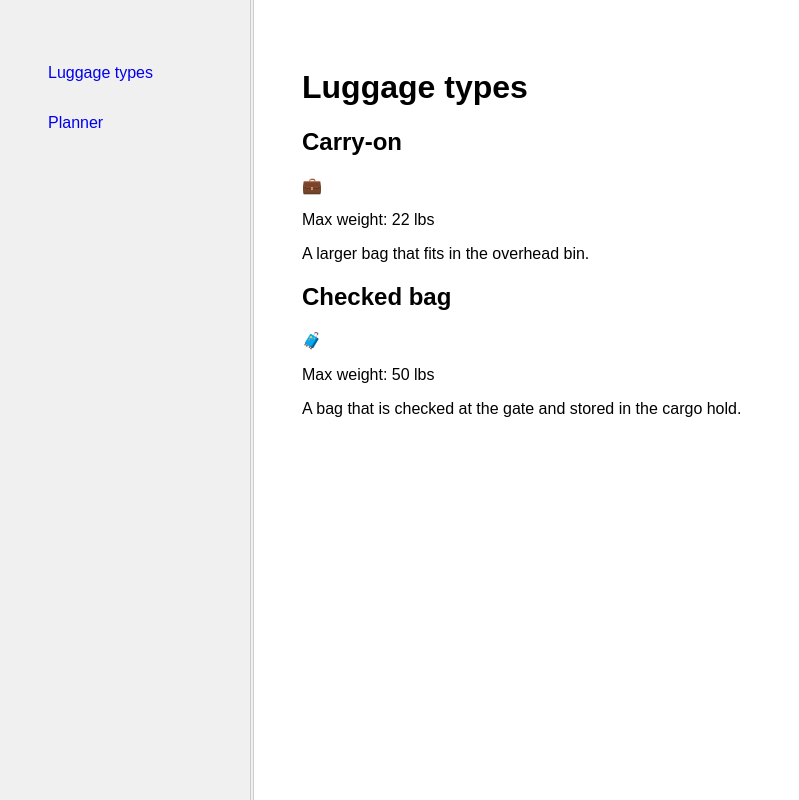
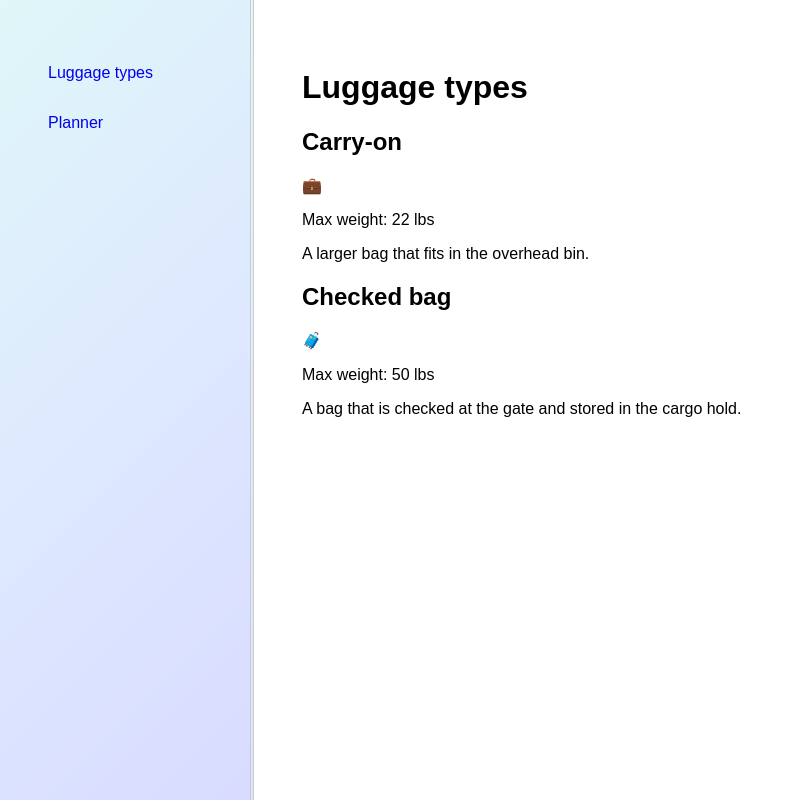
Before and after one commit to shanayamalik/berkeley-cs260, a React (Vite) app in the folder programming-assignment-3/code/: page / in a window 1280 px wide. Shown: the whole page, without its empty margins (0-799 px from the left). Built offline with nearby package versions, Linux system fonts and the light colour scheme.

Commit message:
background color of the sidebar

```diff
--- a/programming-assignment-3/code/src/index.css
+++ b/programming-assignment-3/code/src/index.css
@@ -15,7 +15,7 @@ body {
 
 .sidebar {
   flex: 1;
-  background-color: #f0f0f0;
+  background: linear-gradient(135deg, #e0f7f9 0%, #dde6ff 60%, #d8dbff 100%);
   border-right: 4px double #ccc;
   padding: 2rem;
   box-sizing: border-box;
```
